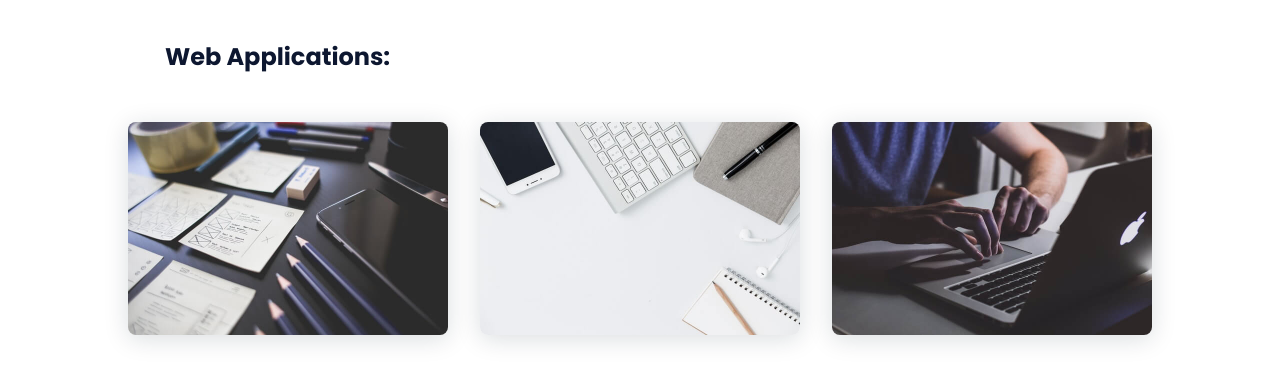
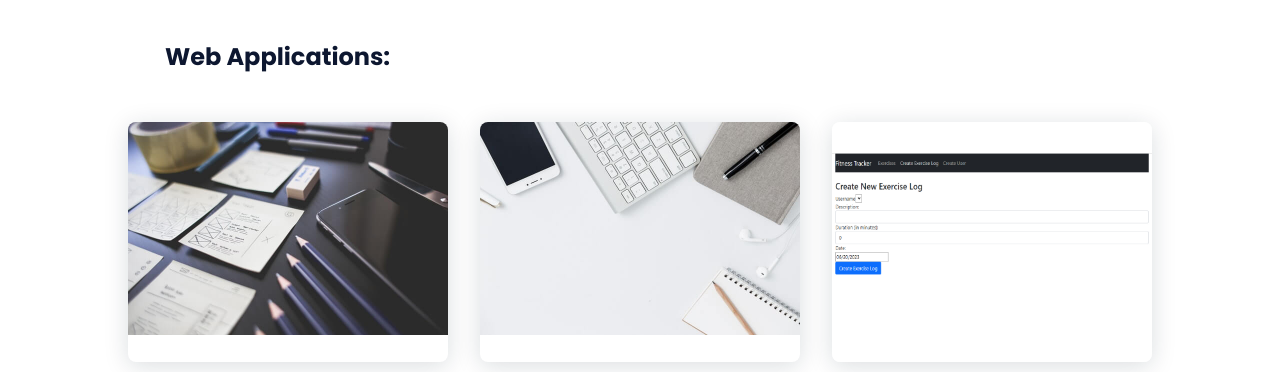
Before and after one commit to avikalohany99/portfolio_website, a plain HTML site: page index.html in a window 1280 px wide. Shown: the part 2040-2412 px from the top of the page. Drawn offline with nearby package versions, Linux system fonts and the light colour scheme.

Commit message:
changes to fitness tracker project

```diff
--- a/index.html
+++ b/index.html
@@ -204,8 +204,8 @@
                     <a href="" class="work__img">
                         <img src="assets/img/work2.jpg" alt="">
                     </a>
-                    <a href="" class="work__img">
-                        <img src="assets/img/work3.jpg" alt="">
+                    <a href="https://avika-exercises-tracker.netlify.app/" target="_blank" class="work__img">
+                        <img src="assets/img/web3.jpg" alt="">
                     </a>
 
                 </div>
```
Also changed, not shown: assets/img/web3.jpg (added), assets/img/work3.jpg (deleted).
